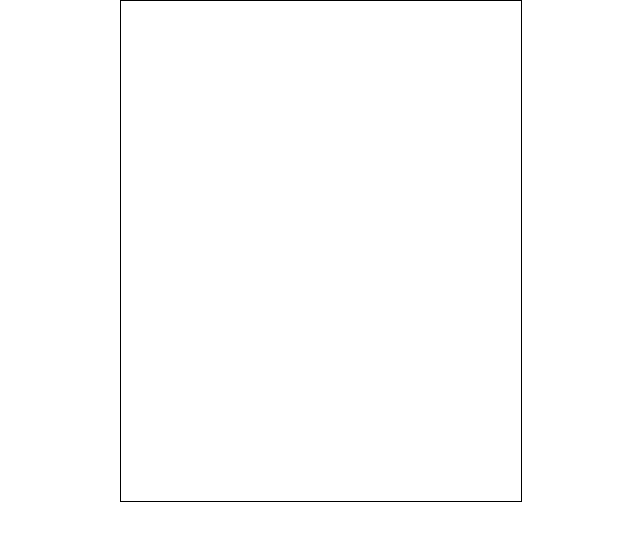
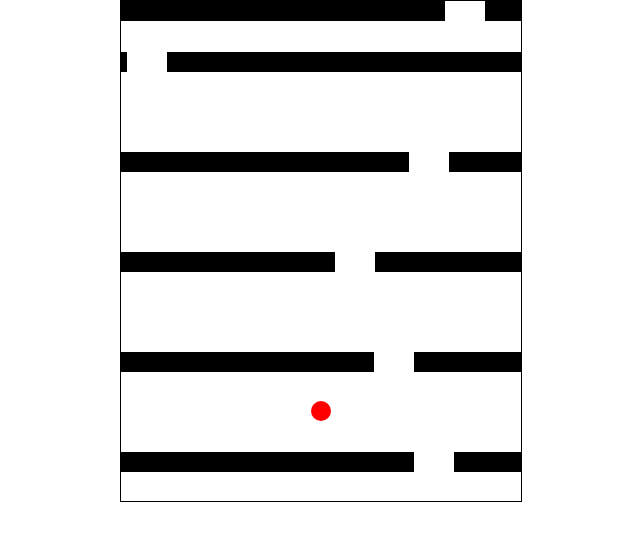
Before and after one commit to Sloane-Z/fall-game, a plain HTML site: page index.html in a window 1280 px wide. Shown: the whole page, without its empty margins (319-959 px from the left). Drawn offline with Linux system fonts and the light colour scheme.

Commit message:
no message

```diff
--- a/script.js
+++ b/script.js
@@ -0,0 +1,87 @@
+var character = document.getElementById("character");
+var game = document.getElementById("game");
+var interval;
+var both = 0;
+var counter = 0;
+var currentBlocks = [];
+
+function moveLeft(){
+  var left = parseInt(window.getComputedStyle(character).getPropertyValue("left"));
+
+  if (left > 0){
+    character.style.left = left - 2 + "px";
+  }
+}
+
+function moveRight(){
+  var left = parseInt(window.getComputedStyle(character).getPropertyValue("left"));
+  if (left < 380){
+    character.style.left = left + 2 + "px";
+  }
+
+
+}
+
+document.addEventListener("keydown", event => {
+  if (both == 0){
+    both++;
+    if(event.key === "ArrowLeft"){
+      interval = setInterval(moveLeft, 1); //setInterval() method executes a specified function multiple times at set time intervals specified in milliseconds
+    }
+    if(event.key === "ArrowRight"){
+      interval = setInterval(moveRight, 1);
+    }
+  }
+
+});
+
+// Clear interval
+document.addEventListener("keyup", event => {
+  clearInterval(interval);
+  both = 0;
+});
+
+var blocks = setInterval(function(){
+  var blockLast = document.getElementById("block"+(counter-1));
+  var holeLast = document.getElementById("hole"+(counter-1));
+  if (counter>0){
+    var blockLastTop = parseInt(window.getComputedStyle(blockLast).getPropertyValue("top"));
+    var holeLastTop = parseInt(window.getComputedStyle(holeLast).getPropertyValue("top"));
+  }
+
+  if(blockLastTop<400||counter==0){
+    var block = document.createElement("div");
+    var hole = document.createElement("div");
+
+    block.setAttribute("class", "block");
+    hole.setAttribute("class", "hole");
+    block.setAttribute("id", "block"+counter);
+    hole.setAttribute("id", "hole"+counter);
+
+    block.style.top = blockLastTop + 100 + "px";
+    hole.style.top = holeLastTop + 100 + "px";
+    var random = Math.floor(Math.random() * 360);
+    hole.style.left = random + "px";
+
+    game.appendChild(block);
+    game.appendChild(hole);
+    currentBlocks.push(counter);
+    counter++;
+  }
+
+  for(var i = 0; i < currentBlocks.length; i++){
+    let current = currentBlocks[i];
+    let iblock = document.getElementById("block" + current);
+    let ihole = document.getElementById("hole" + current);
+    let iblockTop = parseInt(window.getComputedStyle(iblock).getPropertyValue("top"));
+    let iholeTop = parseInt(window.getComputedStyle(ihole).getPropertyValue("top"));
+    iblock.style.top = iblockTop - 0.5 + "px";
+    ihole.style.top = iholeTop - 0.5 + "px";
+    if (iblockTop < -20){
+      currentBlocks.shift();
+      iblock.remove();
+      ihole.remove();
+    }
+  }
+
+}, 1);
--- a/style.css
+++ b/style.css
@@ -13,4 +13,29 @@
 #character{
   width: 20px;
   height: 20px;
+  background-color: red;
+  border-radius: 50%;
+  position: relative;
+
+  top: 400px;
+  left: 190px;
+  z-index: 100000;
 }
+
+.block{
+  width: 400px;
+  height: 20px;
+  background-color: black;
+  position: relative;
+  top: 100px;
+  margin-top: -20px;
+}
+
+.hole{
+  width: 40px;
+  height: 20px;
+  background-color: white;
+  position: relative;
+  top: 100px;
+  margin-top: -20px;
+}
```
